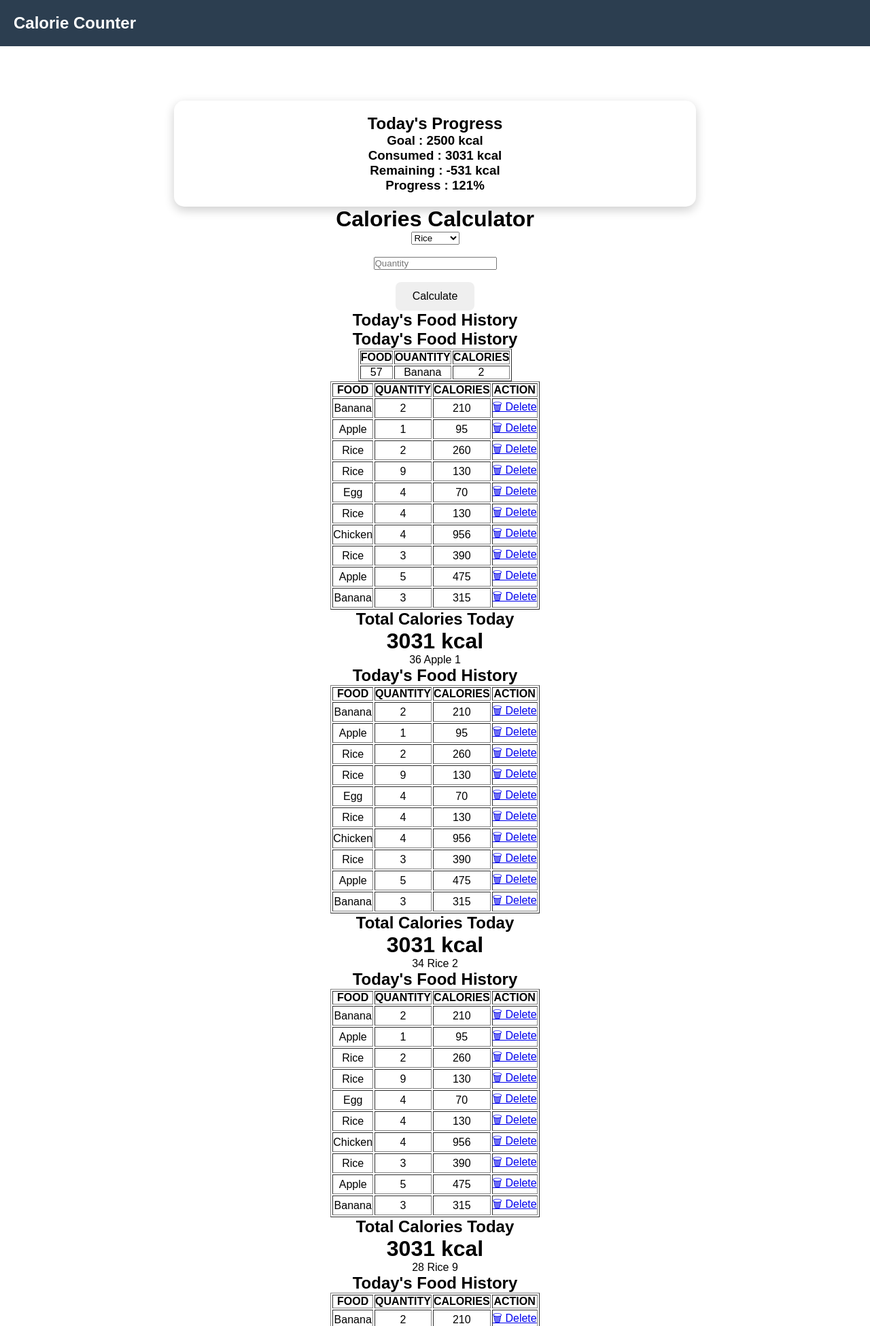
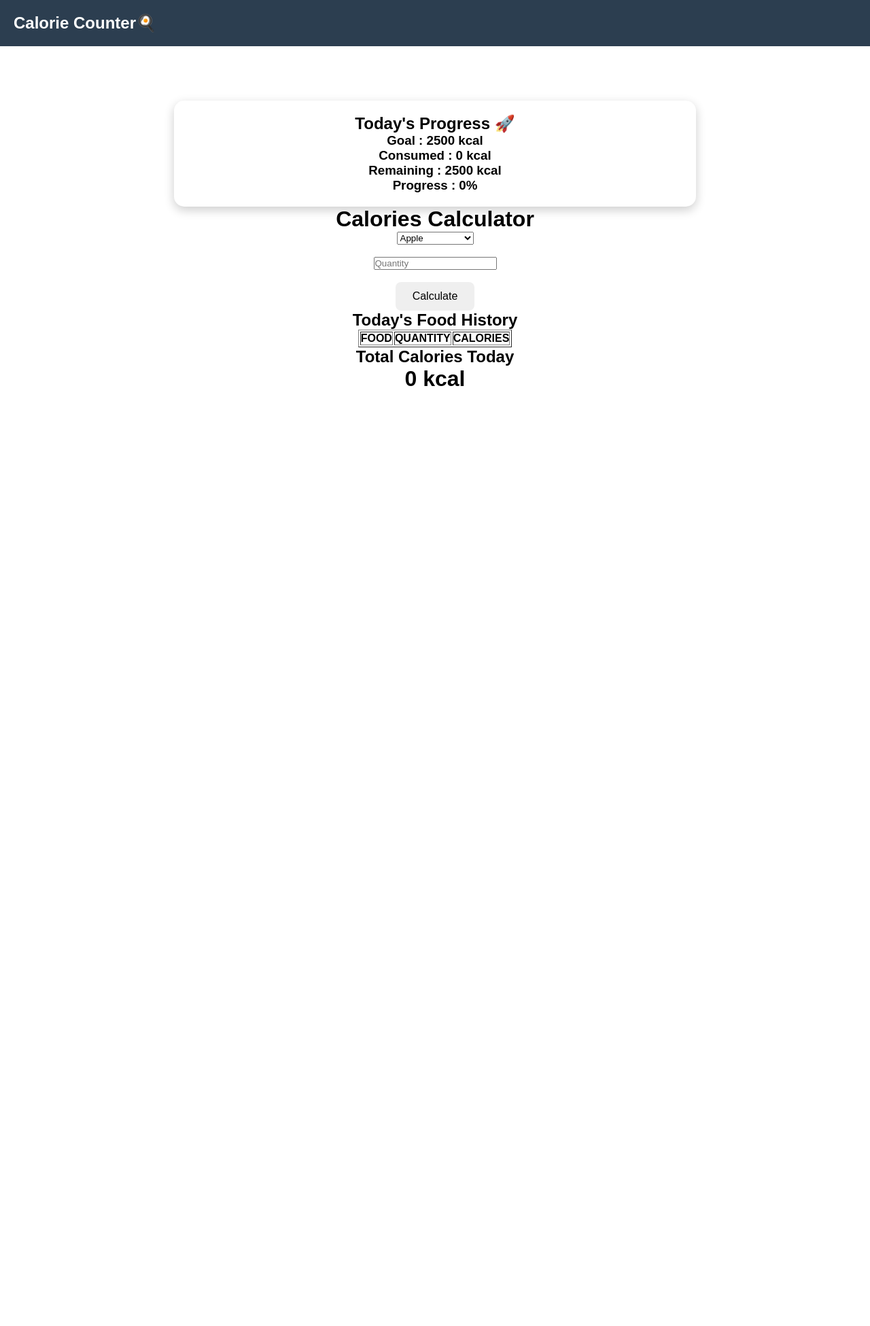
Before and after one commit to rehanahmedmulla/Calorie-Counter, a Flask app: page /dashboard in a window 1280 px wide. Shown: the top 1951 px of the page at 68% size. After the commit the page ends 568 px from the top, so only its background shows below. Run offline with Flask 3, Linux system fonts and the light colour scheme; data comes from the database, SQL or seed files in the repository; both versions use the stored data as it was after the commit; lists and menus that the app fills with data are empty.

Commit message:
Sprint 2: Added dynamic nutrition engine and quantity calculation

```diff
--- a/app.py
+++ b/app.py
@@ -20,24 +20,67 @@ def register():
 def dashboard():
 
     calories = None
+    food = None
+    quantity = None
+    food_details = None
 
-    food_data = {
-        "Rice": 130,
-        "Egg": 70,
-        "Banana": 105,
-        "Apple": 95,
-        "Chicken": 239
-    }
+    conn = sqlite3.connect("calories.db")
+    cursor = conn.cursor()
+
+    cursor.execute("""
+    SELECT
+        food_name,
+        calories,
+        protein,
+        carbs,
+        fat,
+        fiber
+    FROM foods
+    ORDER BY food_name
+    """)
+
+    foods = cursor.fetchall()
+
+    conn.close()
 
     if request.method == "POST":
 
         food = request.form["food"]
         quantity = int(request.form["quantity"])
 
-        calories = food_data[food] * quantity
-
         conn = sqlite3.connect("calories.db")
         cursor = conn.cursor()
+
+        cursor.execute(
+            """
+            SELECT
+                calories,
+                protein,
+                carbs,
+                fat,
+                fiber
+            FROM foods
+            WHERE food_name = ?
+            """, (food,)
+        )
+        food_details = cursor.fetchone()
+
+        protein =food_details[1]
+        carbs =food_details[2]
+        fat = food_details[3]
+        fiber =food_details[4]
+
+        protein = protein*quantity
+        carbs=carbs*quantity
+        fat=fat*quantity
+        fiber=fiber*quantity
+
+        calories_per_serving = food_details[0]
+
+        calories = calories_per_serving * quantity
+
+        #conn = sqlite3.connect("calories.db")
+        #cursor = conn.cursor()
 
         today = date.today()
 
@@ -51,11 +94,14 @@ def dashboard():
     conn = sqlite3.connect("calories.db")
     cursor = conn.cursor()
 
+    today =str(date.today())
+
     cursor.execute("""
         SELECT id,food, quantity, calories
         FROM food_history
+        WHERE date = ?
         ORDER BY id DESC
-    """)
+    """,(today,))
 
     history = cursor.fetchall()
     total_calories=0
@@ -69,20 +115,85 @@ def dashboard():
 
     remaining = goal - consumed
 
-    progress = round((consumed / goal) * 100)
+    if goal > 0:
+        progress = round((consumed / goal) * 100)
+    else:
+        progress = 0
 
     return render_template(
-        "dashboard.html",
-        calories=calories,
-        selected_food=food if request.method == "POST" else None,
-        quantity=quantity if request.method == "POST" else None,
-        history=history,
-        total_calories=total_calories,
-        goal=goal,
-        consumed=consumed,
-        remaining=remaining,
-        progress=progress
+       "dashboard.html",
+       calories=calories,
+       selected_food=food if request.method == "POST" else None,
+       quantity=quantity if request.method == "POST" else None,
+       history=history,
+       total_calories=total_calories,
+       goal=goal,
+       consumed=consumed,
+       remaining=remaining,
+       progress=progress,
+       foods=foods,
+
+       protein=protein if request.method == "POST" else None,
+       carbs=carbs if request.method == "POST" else None,
+       fat=fat if request.method == "POST" else None,
+       fiber=fiber if request.method == "POST" else None,
+ )
+
+@app.route("/edit/<int:id>", methods=["GET", "POST"])
+def edit(id):
+    conn = sqlite3.connect("calories.db")
+    cursor = conn.cursor()
+
+    if request.method =="POST":
+
+        quantity = int(request.form["quantity"])
+
+        cursor.execute(
+            "SELECT food FROM food_history WHERE id = ?",
+            (id,)
+        )
+
+        food_name = cursor.fetchone()[0]
+
+        cursor.execute(
+            """
+            SELECT calories
+            FROM foods
+            WHERE food_name = ?
+            """,
+            (food_name,)
+        )
+
+        calories_per_serving = cursor.fetchone()[0]
+        calories = calories_per_serving * quantity
+
+        cursor.execute(
+            """
+            UPDATE food_history
+            SET quantity = ?, calories = ?
+            WHERE id = ?
+            """,
+            (quantity, calories, id)
+        )
+        conn.commit()
+        conn.close()
+
+        return redirect("/dashboard")
+
+    cursor.execute(
+        "SELECT * FROM food_history WHERE id = ?",
+        (id,)
     )
+
+    food = cursor.fetchone()
+
+    conn.close()
+
+    return render_template(
+        "edit.html",
+        food=food
+    )
+
 
 @app.route("/delete/<int:id>")
 def delete(id):
@@ -91,7 +202,7 @@ def delete(id):
     cursor = conn.cursor()
 
     cursor.execute(
-        "DELETE FROM food_history WHERE id=?",
+        "DELETE FROM food_history WHERE id = ?",
         (id,)
     )
 
@@ -132,6 +243,7 @@ def bmi():
         "bmi.html",
         result=result
     )
+
 @app.route("/goal", methods=["GET", "POST"])
 def goal():
 
--- a/templates/dashboard.html
+++ b/templates/dashboard.html
@@ -7,13 +7,13 @@
 <body>
 
 <nav>
-    <h2>Calorie Counter</h2>
+    <h2>Calorie Counter🍳</h2>
 </nav>
 
 <div class="dashboard">
     <div class="hero-card">
 
-    <h2>Today's Progress</h2>
+    <h2>Today's Progress 🚀</h2>
 
     <h3>Goal : {{ goal }} kcal</h3>
 
@@ -31,11 +31,13 @@
 
        <select name="food">
 
-            <option>Rice</option>
-            <option>Egg</option>
-            <option>Banana</option>
-            <option>Apple</option>
-            <option>Chicken</option>
+        {% for food in foods %}
+
+          <option value="{{ food[0] }}">
+              {{ food[0] }}
+          </option>
+
+        {% endfor %}
 
       </select>
 
@@ -51,7 +53,15 @@
         <button type="submit">
             Calculate
         </button>
-
+        {% if protein %}
+        <div class="nutrition-card">
+            <h2>Nutrition Facts</h2>
+            <p><strong>Protein:</strong>{{protein}} g</p>
+            <p><strong>Carbs:</strong>{{carbs}} g</p>
+            <p><storng>Fat:</storng>{{fat}} g</p>
+            <p><strong>Fiber:</strong>{{fiber}} g</p>
+        </div>
+        {% endif %}
     </form>
 
     {% if calories %}
@@ -74,52 +84,41 @@
         <tr>
             <th>FOOD</th>
 
-            <th>OUANTITY</th>
+            <th>QUANTITY</th>
 
             <th>CALORIES</th>
 
         </tr>
-        {%for item in history%}
-        <tr>
-            <td>{{item[0]}}</td>
-            <td>{{item[1]}}</td>
-            <td>{{item[2]}}</td>
-        </tr>
-        <h2>Today's Food History</h2>
-
-<table border="1" cellpadding="10" style="margin:auto;">
-
-    <tr>
-        <th>FOOD</th>
-        <th>QUANTITY</th>
-        <th>CALORIES</th>
-        <th>ACTION</th>
-    </tr>
-
        {% for item in history %}
 
 <tr>
+
     <td>{{ item[1] }}</td>
     <td>{{ item[2] }}</td>
     <td>{{ item[3] }}</td>
 
     <td>
-            <a href="/delete/{{ item[0] }}">
+
+        <a href="/edit/{{ item[0] }}">
+            ✏️ Edit
+        </a>
+
+        <br><br>
+
+        <a href="/delete/{{ item[0] }}"
+           onclick="return confirm('Are you sure you want to delete this entry?')">
             🗑 Delete
         </a>
+
     </td>
+
 </tr>
 
 {% endfor %}
-
 </table>
 
 <h2>Total Calories Today</h2>
 <h1>{{ total_calories }} kcal</h1>
-        {% endfor %}
-    </table>
-    <h2>Total Calories Today</h2>
-    <h1>{{total_calories}}kcal</h1>
 
 </div>
 
```
Also changed, not shown: database.py (+14 -0 lines), templates/edit.html (added, +48 -0 lines), calories.db. Lines whose indentation alone changed are shown as unchanged.
